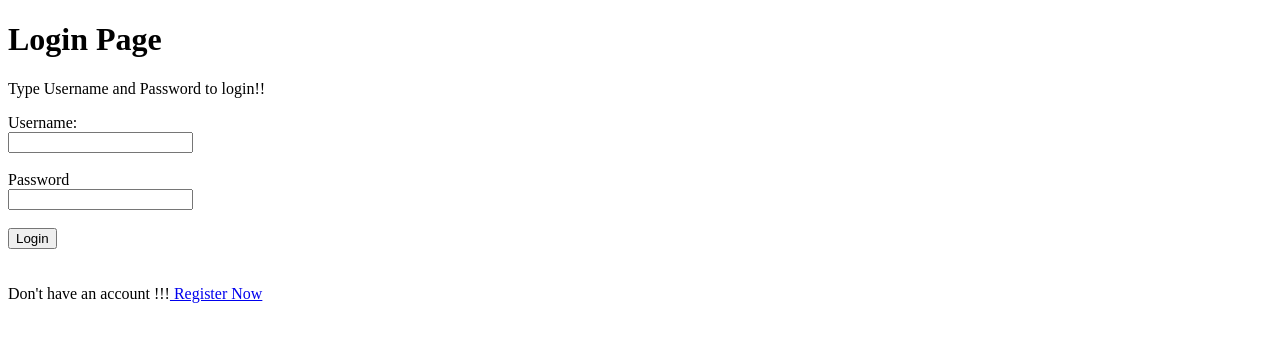
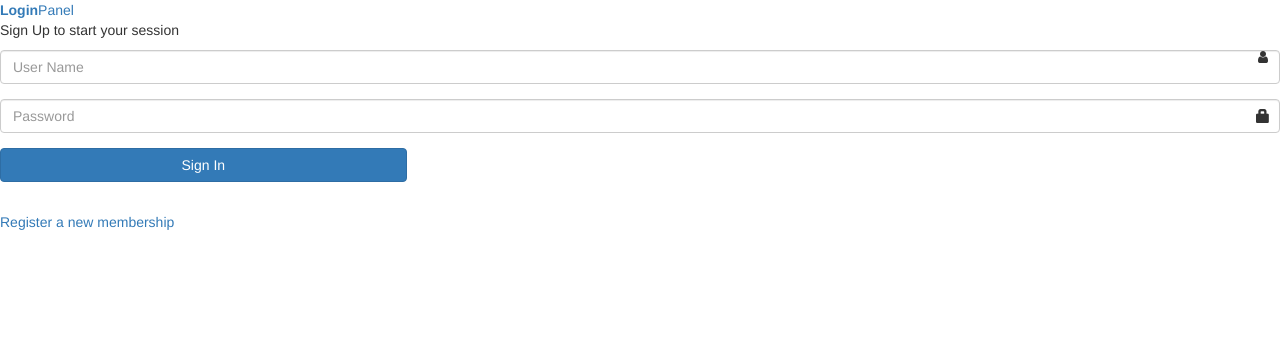
Before and after one commit to AsifNoman/Online_Quiz_System, a CodeIgniter app: page /MidAtp/ in a window 1280 px wide. Shown: the top 342 px of the page. Run offline with CodeIgniter, Linux system fonts and the light colour scheme; some libraries are stand-ins or nearby versions.

Commit message:
Update login.php

```diff
--- a/application/views/login.php
+++ b/application/views/login.php
@@ -1,31 +1,50 @@
 <!DOCTYPE html>
 <html>
 <head>
-    <title>Login Page</title>
+  <meta charset="utf-8">
+  <meta http-equiv="X-UA-Compatible" content="IE=edge">
+  <title>Log in</title>
+  <meta content="width=device-width, initial-scale=1, maximum-scale=1, user-scalable=no" name="viewport">
+  <link rel="stylesheet" href="<?php echo base_url();?>assets/bower_components/bootstrap/dist/css/bootstrap.min.css">
+  <link rel="stylesheet" href="<?php echo base_url();?>assets/bower_components/font-awesome/css/font-awesome.min.css">
+  <link rel="stylesheet" href="<?php echo base_url();?>assets/bower_components/Ionicons/css/ionicons.min.css">
+  <link rel="stylesheet" href="<?php echo base_url();?>assets/dist/css/AdminLTE.min.css">
+  <link rel="stylesheet" href="<?php echo base_url();?>assets/plugins/iCheck/square/blue.css">
+
+  <!-- Google Font -->
+  <link rel="stylesheet" href="https://fonts.googleapis.com/css?family=Source+Sans+Pro:300,400,600,700,300italic,400italic,600italic">
 </head>
-<body>
+<body class="hold-transition login-page">
+<div class="login-box">
+  <div class="login-logo">
+    <a href="../../index2.html"><b>Login</b>Panel</a>
+  </div>
+  <!-- /.login-logo -->
+  <div class="login-box-body">
+    <p class="login-box-msg">Sign Up to start your session</p>
 
-    <h1>Login Page</h1>
+    <form action="" method="post">
+      <div class="form-group has-feedback">
+        <input name="username" id="username" class="form-control" placeholder="User Name" type="text" required>
+        <span class="fa fa-user form-control-feedback" aria-hidden="true"></span>
+      </div>
+      <div class="form-group has-feedback">
+        <input type="password" name="password" id="password" class="form-control" placeholder="Password" required>
+        <span class="glyphicon glyphicon-lock form-control-feedback"></span>
+      </div>
+      <div class="row">
+        <div class="col-xs-4">
+          <input type="submit" name="login" class="btn btn-primary btn-block btn-flat" value="Sign In">
+        </div>
+      </div>
+    </form><br>
 
-    <p>Type Username and Password to login!!</p>
+    <p class="text-danger"><?php if (isset($message)) { echo $message; } ?> </p>
 
-    <form action="" method="POST">
+    <a href="<?php echo base_url();?>register" class="text-center">Register a new membership</a>
 
-            <label for="username">Username:</label><br>
-            <input name="username" id="username" type="text"><br><br>
-
-            <label for="password">Password</label><br>
-            <input name="password" id="password" type="password"><br><br>
-
-            <input type="submit" name="login" value="Login">
-
-    </form><br><br>
-
-
-Don't have an account !!!<a href="<?php echo base_url(); ?>register"> Register Now</a><br><br>
-
-         <?php if (isset($message)) {
-         echo $message; } ?>
+  </div>
+</div>
 
 </body>
 </html>
```
